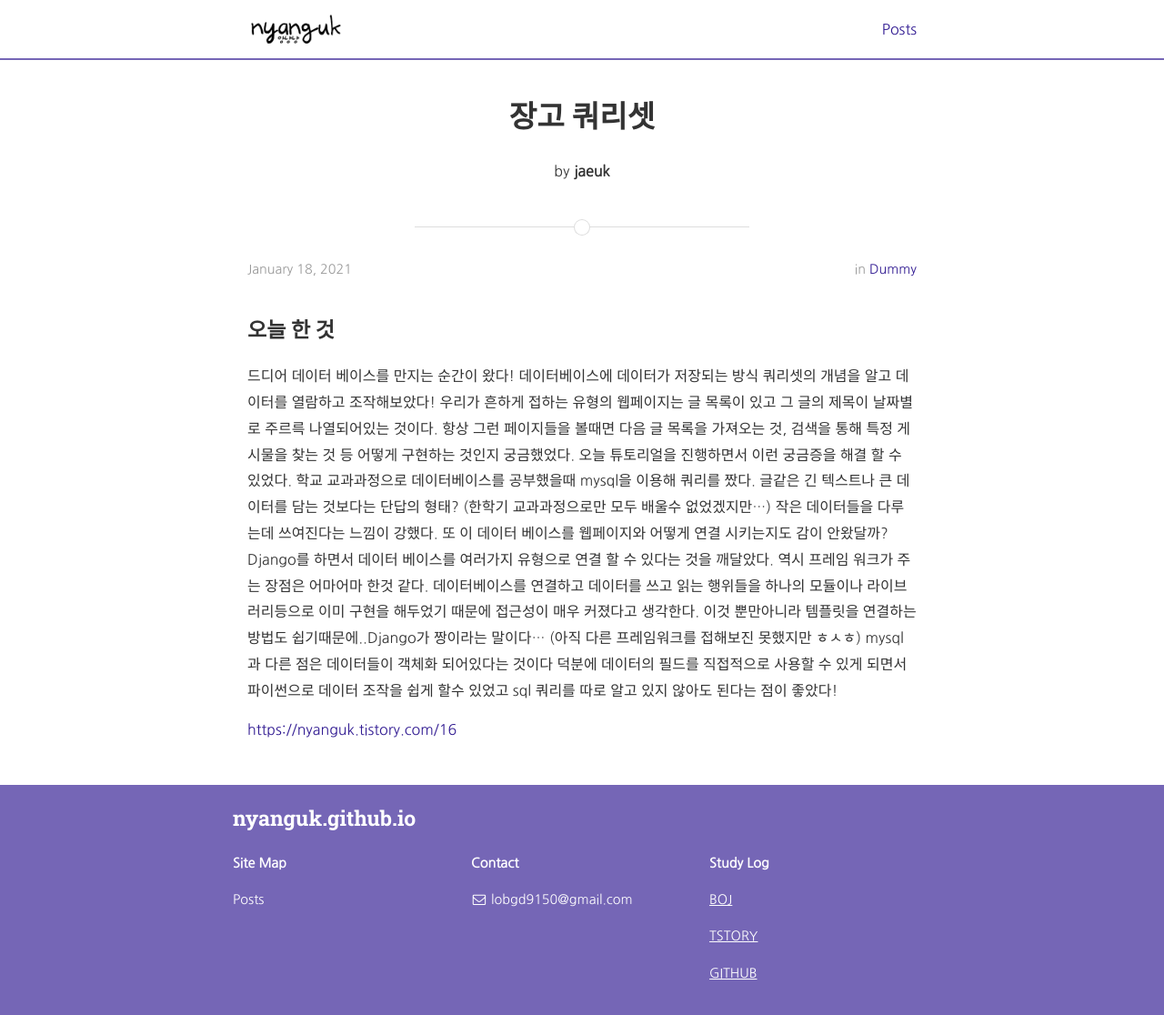
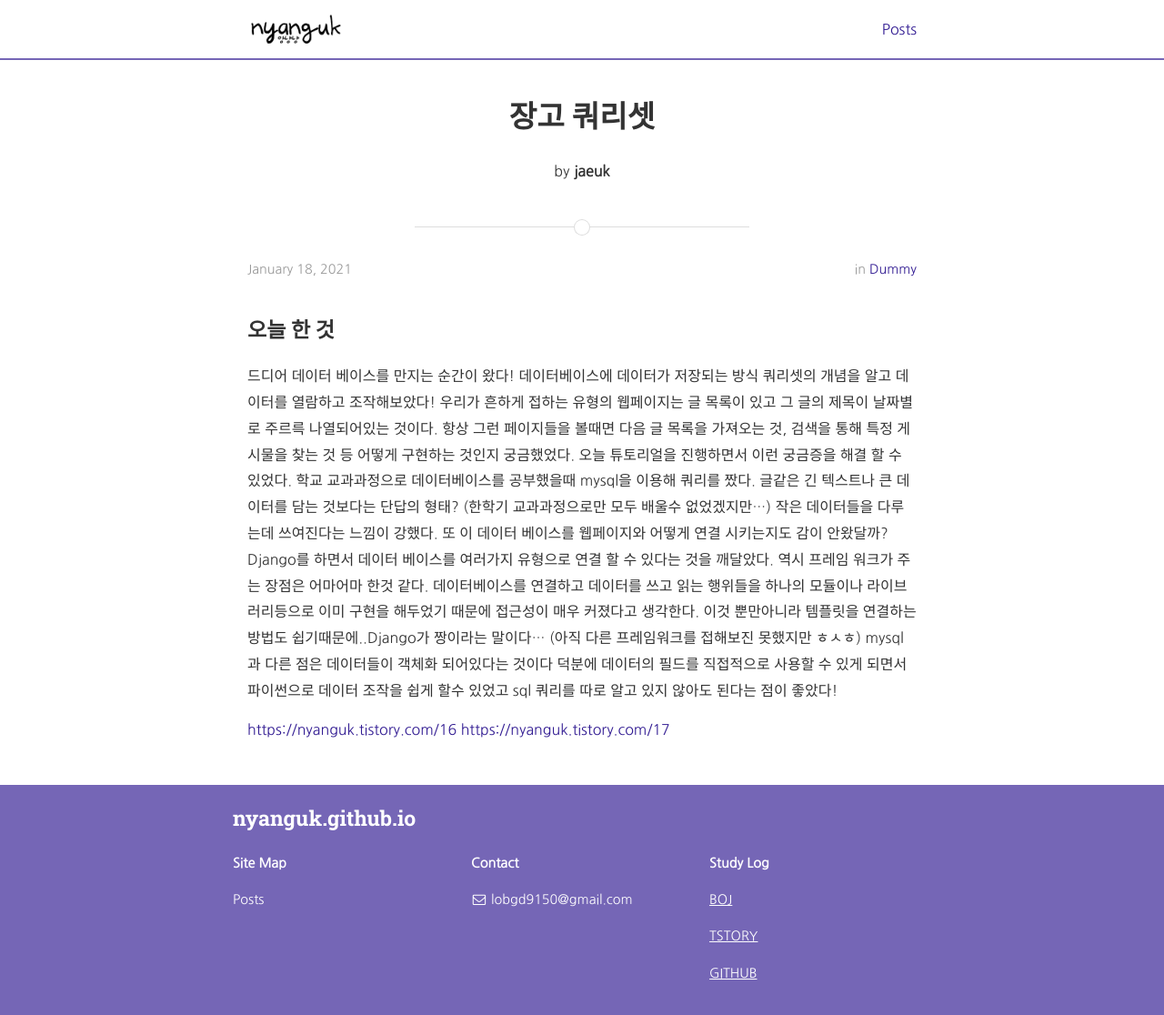
Before and after one commit to NyangUk/nyanguk.github.io, a Jekyll site: the page built from _posts/2021-01-18-장고 쿼리셋.md, in a window 1280 px wide and 1130 px high. Shown: the top 1116 px of the window at 91% size. Built offline with Jekyll 4.4.1, drawn with Linux system fonts in a browser that asks for light colours; nearby versions of some CDN libraries; comment, search, counter and statistics services are not loaded; part of the change alters nothing that is shown.

Commit message:
1.18 til 티스토리 링크 추가

```diff
--- a/_posts/2021-01-18-장고 쿼리셋.md
+++ b/_posts/2021-01-18-장고 쿼리셋.md
@@ -19,3 +19,4 @@ Django를 하면서 데이터 베이스를 여러가지 유형으로 연결 할
 mysql과 다른 점은 데이터들이 객체화 되어있다는 것이다 덕분에 데이터의 필드를 직접적으로 사용할 수 있게 되면서  파이썬으로 데이터 조작을 쉽게 할수 있었고 sql 쿼리를 따로 알고 있지 않아도 된다는 점이 좋았다!
 
 [https://nyanguk.tistory.com/16](https://nyanguk.tistory.com/16)
+[https://nyanguk.tistory.com/17](https://nyanguk.tistory.com/17)
```
